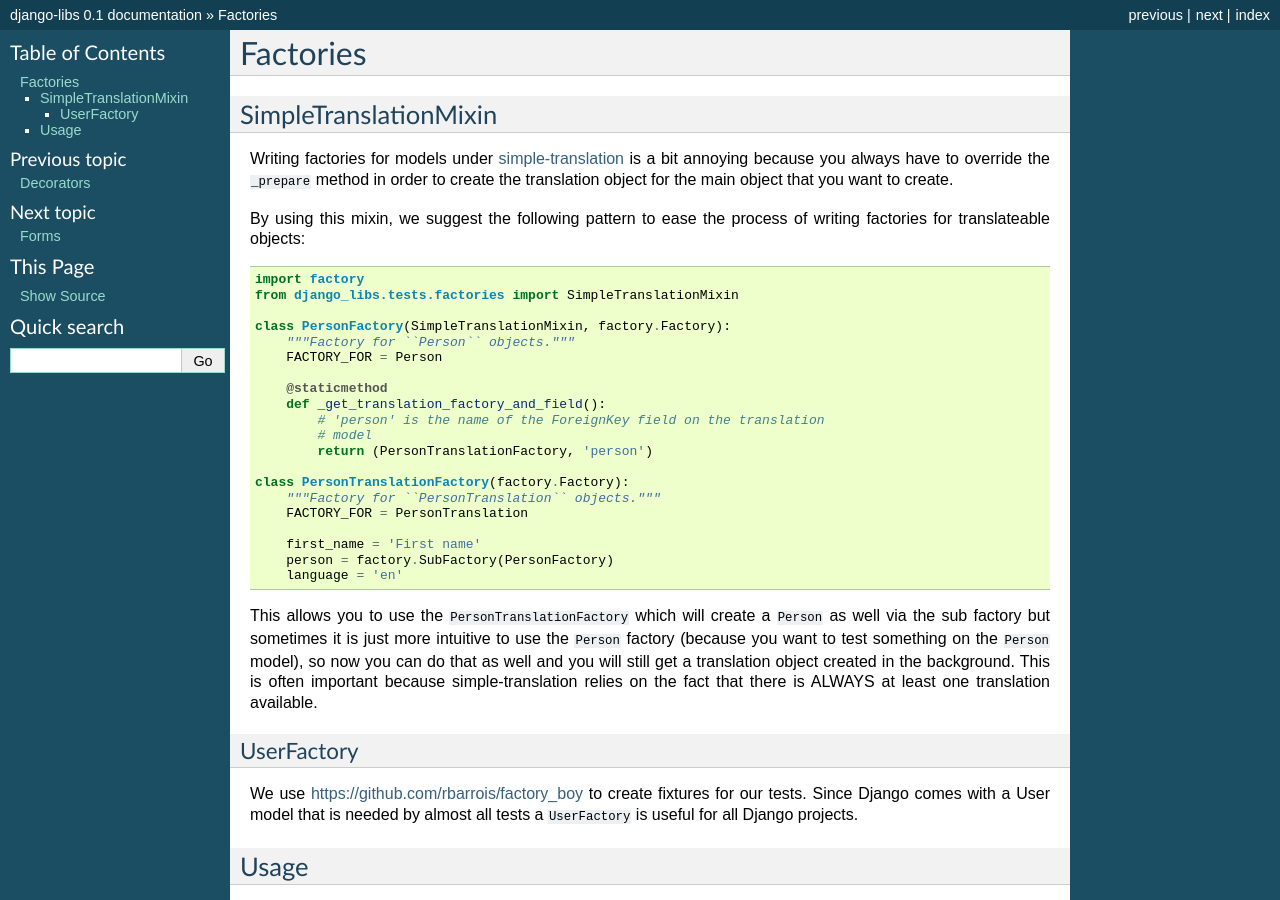
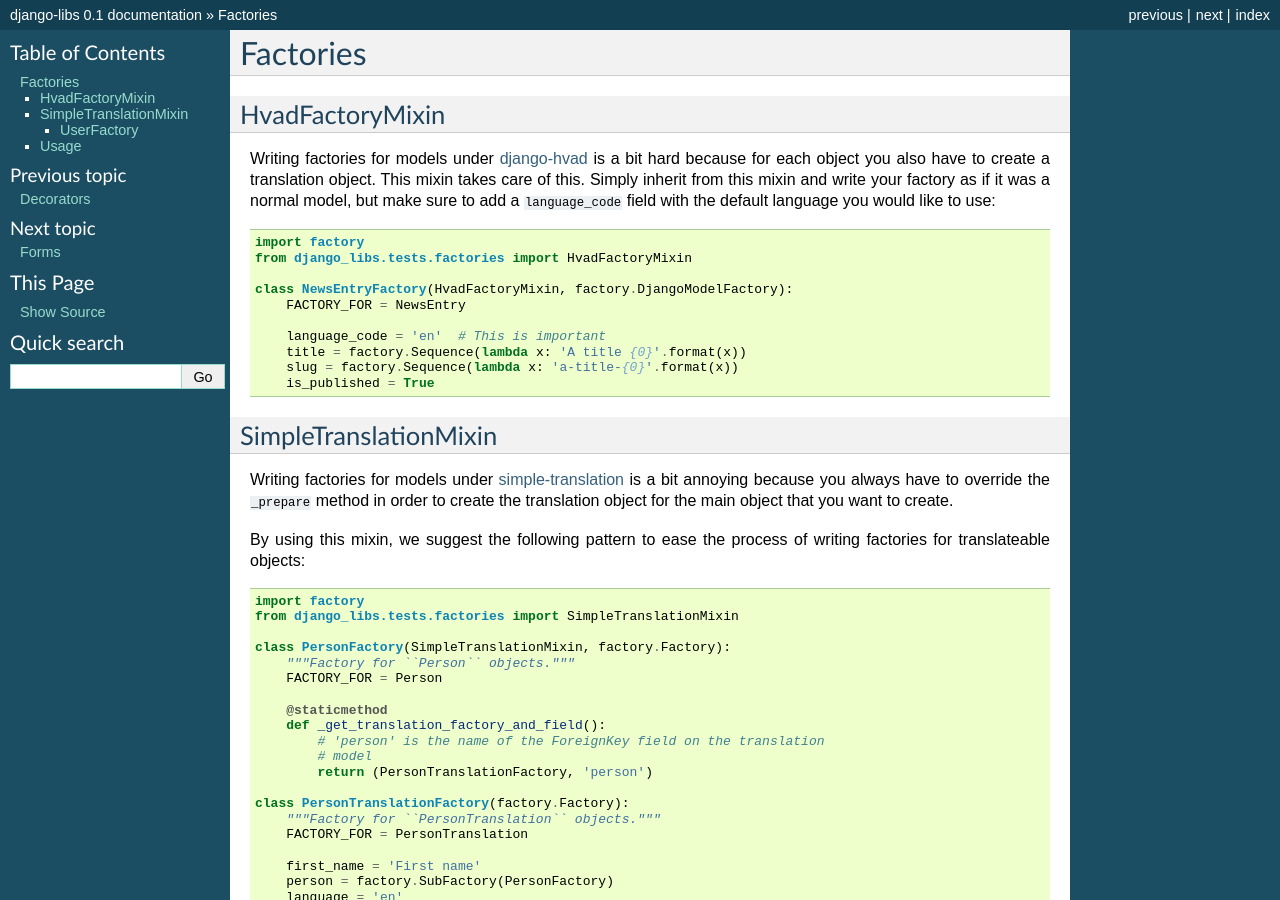
Before and after one commit to bitlabstudio/django-libs, a Sphinx documentation site: the page built from docs/factories.rst, in a window 1280 px wide and 900 px high. Built offline with Sphinx 7.4.7, drawn with Linux system fonts in a browser that asks for light colours; formulas are drawn with MathJax 3.

Commit message:
Added HvadFactoryMixin

```diff
--- a/CHANGELOG.txt
+++ b/CHANGELOG.txt
@@ -1,4 +1,6 @@
 === (ongoing) ===
+
+- Added HvadFactoryMixin
 
 === 1.23 ===
 
--- a/docs/factories.rst
+++ b/docs/factories.rst
@@ -1,5 +1,27 @@
 Factories
 =========
+
+HvadFactoryMixin
+++++++++++++++++
+
+Writing factories for models under
+`django-hvad <http://django-hvad.readthedocs.org/en/latest/index.html>`_
+is a bit hard because for each object you also have to create a translation
+object. This mixin takes care of this. Simply inherit from this mixin and
+write your factory as if it was a normal model, but make sure to add a
+``language_code`` field with the default language you would like to use::
+
+    import factory
+    from django_libs.tests.factories import HvadFactoryMixin
+
+    class NewsEntryFactory(HvadFactoryMixin, factory.DjangoModelFactory):
+        FACTORY_FOR = NewsEntry
+
+        language_code = 'en'  # This is important
+        title = factory.Sequence(lambda x: 'A title {0}'.format(x))
+        slug = factory.Sequence(lambda x: 'a-title-{0}'.format(x))
+        is_published = True
+
 
 SimpleTranslationMixin
 ++++++++++++++++++++++
```
Also changed, not shown: 1 other file.
